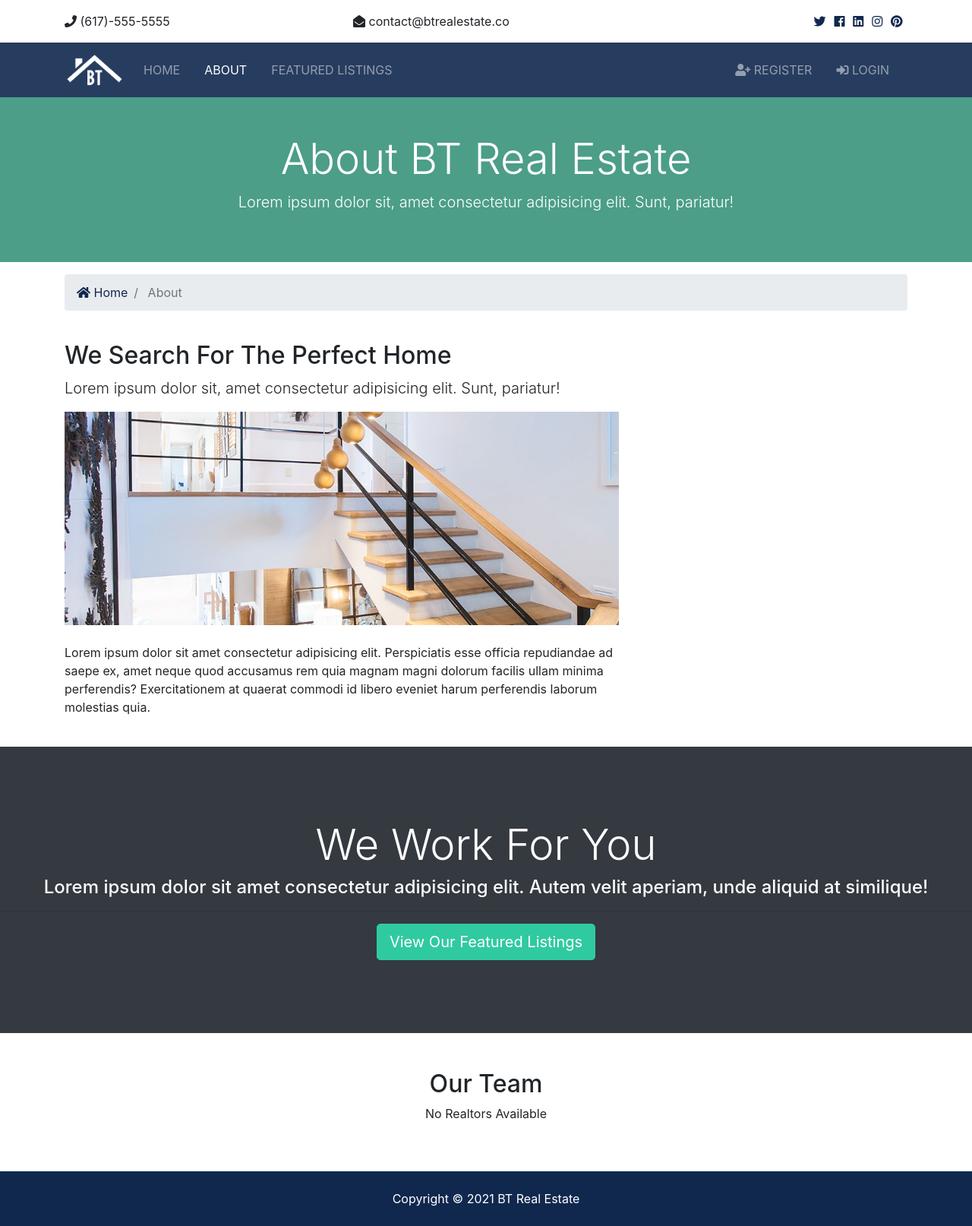
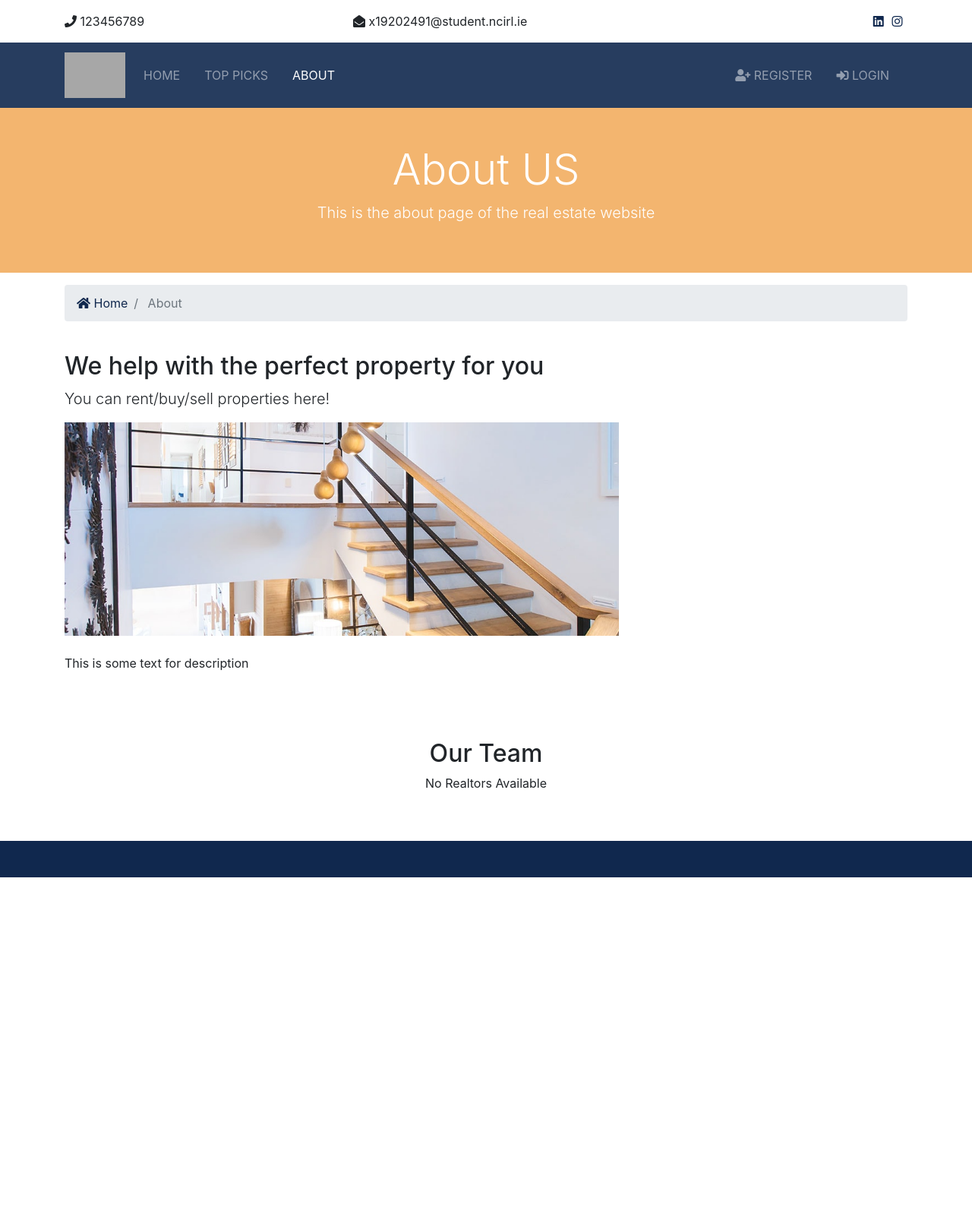
Before and after one commit to nikhil08652/cloud_platform_project, a Django app: page /about in a window 1280 px wide. Shown: the whole page at 76% size. After the commit the page ends 1155 px from the top, so only its background shows below. Run offline with Django 3.2, Linux system fonts and the light colour scheme; data that the repository does not hold is empty; some libraries are stand-ins or nearby versions; grey boxes are pictures that could not be loaded.

Commit message:
made few changes and added library to get the count of total realtors and listings

```diff
--- a/main/static/css/style.css
+++ b/main/static/css/style.css
@@ -59,7 +59,7 @@ img {
     left: 0;
     min-height: 100%;
     width: 100%;
-    background: rgba(32, 134, 107, 0.8); }
+    background: rgba(240, 163, 75, 0.8); }
   #showcase-inner.showcase-search {
     min-height: 270px; }
 
--- a/pages/views.py
+++ b/pages/views.py
@@ -3,16 +3,20 @@ from django.http import HttpResponse
 from listings.models import Listing
 from realtors.models import Realtor
 from listings.choices import price_choices, bedroom_choices, state_choices
+from pages.stats import totallistings, totalrealtors
 
 def index(request):
     listings = Listing.objects.order_by('-list_date').filter(is_published=True)[:3]
     #listings = Listing.objects.order_by('-list_date').filter(is_published=True)
-
+    listingscount=totallistings()
+    realtorscount = totalrealtors()
     context = {
         'listings': listings,
         'state_choices': state_choices,
         'bedroom_choices': bedroom_choices,
-        'price_choices': price_choices
+        'price_choices': price_choices,
+        'listingscount': listingscount,
+        'realtorscount': realtorscount,
     }
     return render(request,'pages/index.html', context)
 
--- a/templates/admin/base_site.html
+++ b/templates/admin/base_site.html
@@ -3,7 +3,7 @@
 
 {% block branding %}
     <h1 id = "head">
-        <img src= "{% static 'img/logo.png' %}" alt = "BT REAL ESTATE" height ="50" width="80" class = "brand_img"> ADMIN AREA
+        <img src= "{% static 'img/logo1.png' %}" alt = "BT REAL ESTATE" height ="50" width="80" class = "brand_img"> ADMIN AREA
     </h1>
 
 {% endblock %}
--- a/templates/listings/listings.html
+++ b/templates/listings/listings.html
@@ -10,7 +10,7 @@
             <div class="row text-center">
                 <div class="col-md-12">
                     <h1 class="display-4">Browse Our Properties</h1>
-                    <p class="lead">Lorem ipsum dolor sit, amet consectetur adipisicing elit. Sunt, pariatur!</p>
+                    <p class="lead">Browse all the properties here</p>
                 </div>
             </div>
         </div>
--- a/templates/pages/about.html
+++ b/templates/pages/about.html
@@ -9,8 +9,8 @@
     <div class="container">
         <div class="row text-center">
             <div class="col-md-12">
-                <h1 class="display-4">About BT Real Estate</h1>
-                <p class="lead">Lorem ipsum dolor sit, amet consectetur adipisicing elit. Sunt, pariatur!</p>
+                <h1 class="display-4">About US</h1>
+                <p class="lead">This is the about page of the real estate website</p>
             </div>
         </div>
     </div>
@@ -35,14 +35,10 @@
     <div class="container">
         <div class="row">
             <div class="col-md-8">
-                <h2>We Search For The Perfect Home</h2>
-                <p class="lead">Lorem ipsum dolor sit, amet consectetur adipisicing elit. Sunt, pariatur!</p>
+                <h2>We help with the perfect property for you</h2>
+                <p class="lead">You can rent/buy/sell properties here!</p>
                 <img src="{% static '/img/about.jpg' %}" alt="">
-                <p class="mt-4">Lorem ipsum dolor sit amet consectetur adipisicing elit. Perspiciatis esse officia
-                    repudiandae ad saepe ex, amet
-                    neque quod accusamus rem quia magnam magni dolorum facilis ullam minima perferendis? Exercitationem
-                    at quaerat
-                    commodi id libero eveniet harum perferendis laborum molestias quia.</p>
+                <p class="mt-4">This is some text for description</p>
             </div>
 
             {% if mvp_realtors %}
@@ -69,13 +65,6 @@
     </div>
 </section>
 
-<!-- Work -->
-<section id="work" class="bg-dark text-white text-center">
-    <h2 class="display-4">We Work For You</h2>
-    <h4>Lorem ipsum dolor sit amet consectetur adipisicing elit. Autem velit aperiam, unde aliquid at similique!</h4>
-    <hr>
-    <a href="listings.html" class="btn btn-secondary text-white btn-lg">View Our Featured Listings</a>
-</section>
 
 <!-- Team -->
 <section id="team" class="py-5">
--- a/templates/partials/_footer.html
+++ b/templates/partials/_footer.html
@@ -1,5 +1,3 @@
 <!-- Footer -->
 <footer id="main-footer" class="py-4 bg-primary text-white text-center">
-    Copyright &copy;
-    <span class="year"></span> BT Real Estate
 </footer>
--- a/templates/partials/_navbar.html
+++ b/templates/partials/_navbar.html
@@ -3,7 +3,7 @@
 <nav class="navbar navbar-expand-lg navbar-dark bg-primary sticky-top">
     <div class="container">
         <a class="navbar-brand" href="{% url 'index' %}">
-            <img src="{% static 'img/logo.png' %}" class="logo" alt="">
+            <img src="{% static 'img/logo1.png' %}" class="logo" alt="">
         </a>
         <button class="navbar-toggler" type="button" data-toggle="collapse" data-target="#navbarNavAltMarkup">
             <span class="navbar-toggler-icon"></span>
@@ -21,20 +21,17 @@
                 >
                     <a class="nav-link" href="{% url 'index' %}">Home</a>
                 </li>
-                <li {% if 'about' in request.path %}
-                        class="nav-item active mr-3"
-                    {% else %}
-                        class="nav-item mr-3"
-                    {% endif %}>
-                    <a class="nav-link" href="{% url 'about' %}">About</a>
-                </li>
 
                 <li {% if 'listings' in request.path %}
                         class="nav-item active mr-3"
                     {% else %}
                         class="nav-item mr-3"
                     {% endif %}>
-                    <a class="nav-link" href="{% url 'listings' %}">Featured Listings</a>
+                    <a class="nav-link" href="{% url 'listings' %}">Top Picks</a>
+                </li>
+
+                <li {% if 'about' in request.path %} class="nav-item active mr-3" {% else %} class="nav-item mr-3" {% endif %}>
+                    <a class="nav-link" href="{% url 'about' %}">About</a>
                 </li>
             </ul>
 
--- a/templates/partials/_topbar.html
+++ b/templates/partials/_topbar.html
@@ -3,27 +3,18 @@
     <div class="container">
         <div class="row">
             <div class="col-md-4">
-                <i class="fas fa-phone"></i> (617)-555-5555
+                <i class="fas fa-phone"></i> 123456789
             </div>
             <div class="col-md-4">
-                <i class="fas fa-envelope-open"></i> contact@btrealestate.co
+                <i class="fas fa-envelope-open"></i> x19202491@student.ncirl.ie
             </div>
             <div class="col-md-4">
                 <div class="social text-right">
-                    <a href="#">
-                        <i class="fab fa-twitter"></i>
-                    </a>
-                    <a href="#">
-                        <i class="fab fa-facebook"></i>
-                    </a>
-                    <a href="#">
+                    <a href="https://www.linkedin.com/in/singhnikhilkumar/">
                         <i class="fab fa-linkedin"></i>
                     </a>
-                    <a href="#">
+                    <a href="https://www.instagram.com/nikhil.singh.94/">
                         <i class="fab fa-instagram"></i>
-                    </a>
-                    <a href="#">
-                        <i class="fab fa-pinterest"></i>
                     </a>
                 </div>
             </div>
```
Also changed, not shown: main/settings.py (+0 -12 lines), pages/stats.py (added, +10 -0 lines), templates/pages/index.html (+8 -13 lines), 1 other file.
